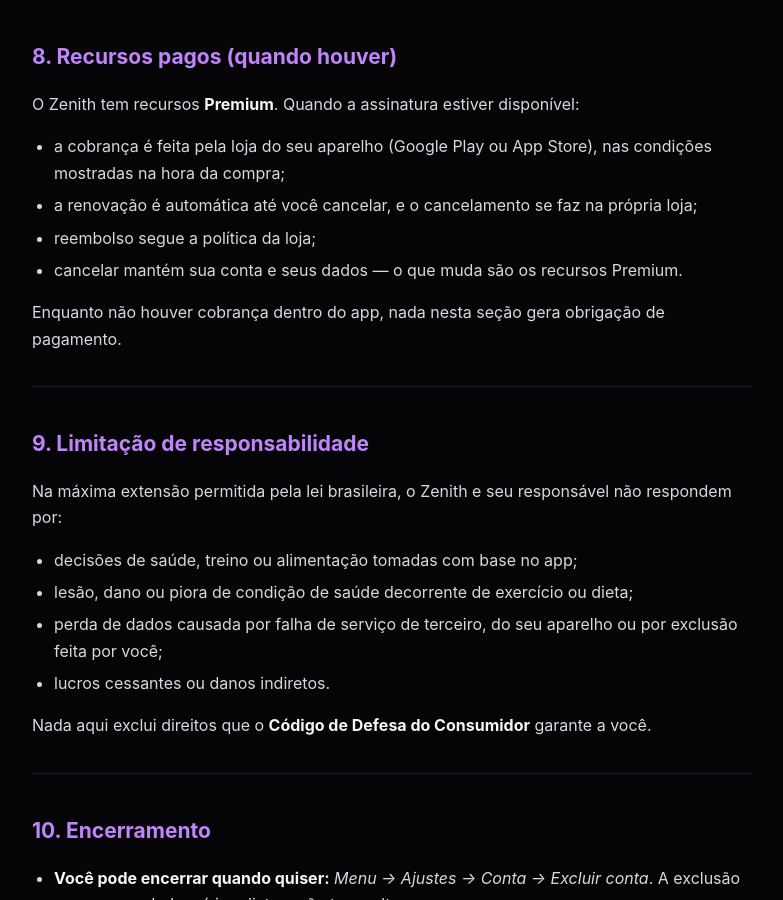
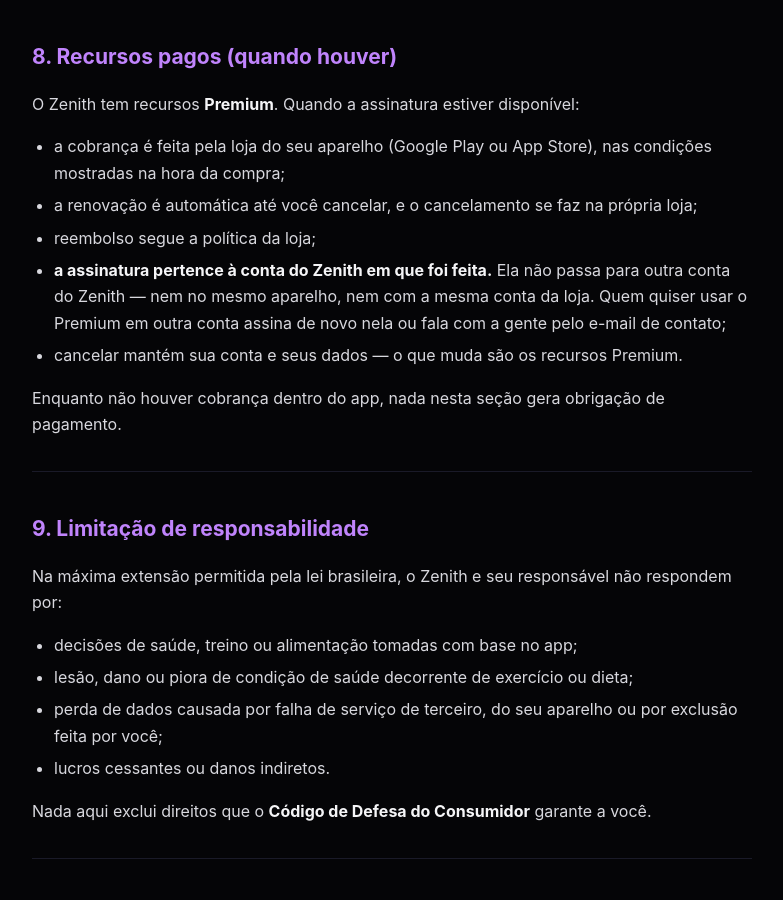
Before and after one commit to rogermarques7/zenith-legal, a Jekyll site: the page built from termos.md, in a window 1280 px wide and 900 px high, scrolled down 3580 px. Shown: the whole window, without its empty margins (248-1031 px from the left). Built offline with Jekyll 4.4.1, drawn with Linux system fonts in a browser that asks for light colours; some of the changed text lies outside the part shown.

Commit message:
docs(legal): a assinatura pertence a conta do Zenith em que foi feita
Termos §8. Desde 08/10/2026 o RevenueCat mantem a assinatura na conta original (Keep with original App User ID): ela nao passa para outra conta do Zenith, nem no mesmo aparelho.

Co-Authored-By: Claude Opus 5.5 <noreply@anthropic.com>

```diff
--- a/termos.md
+++ b/termos.md
@@ -162,6 +162,10 @@ O Zenith tem recursos **Premium**. Quando a assinatura estiver disponível:
 - a renovação é automática até você cancelar, e o cancelamento se faz na própria
   loja;
 - reembolso segue a política da loja;
+- **a assinatura pertence à conta do Zenith em que foi feita.** Ela não passa
+  para outra conta do Zenith — nem no mesmo aparelho, nem com a mesma conta da
+  loja. Quem quiser usar o Premium em outra conta assina de novo nela ou fala
+  com a gente pelo e-mail de contato;
 - cancelar mantém sua conta e seus dados — o que muda são os recursos Premium.
 
 Enquanto não houver cobrança dentro do app, nada nesta seção gera obrigação de
```
Also changed, not shown: other parts of termos.md (+1 -1 lines).
